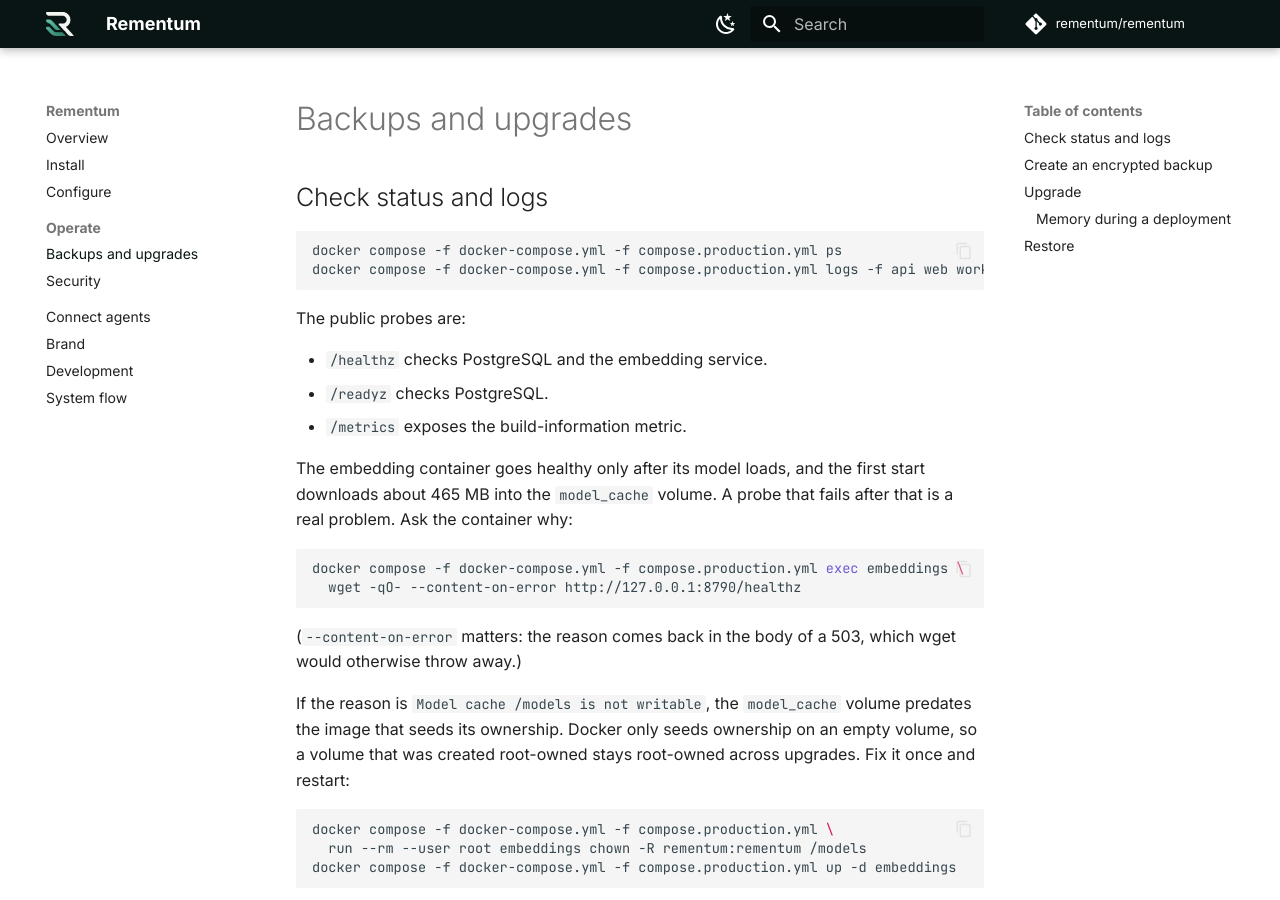
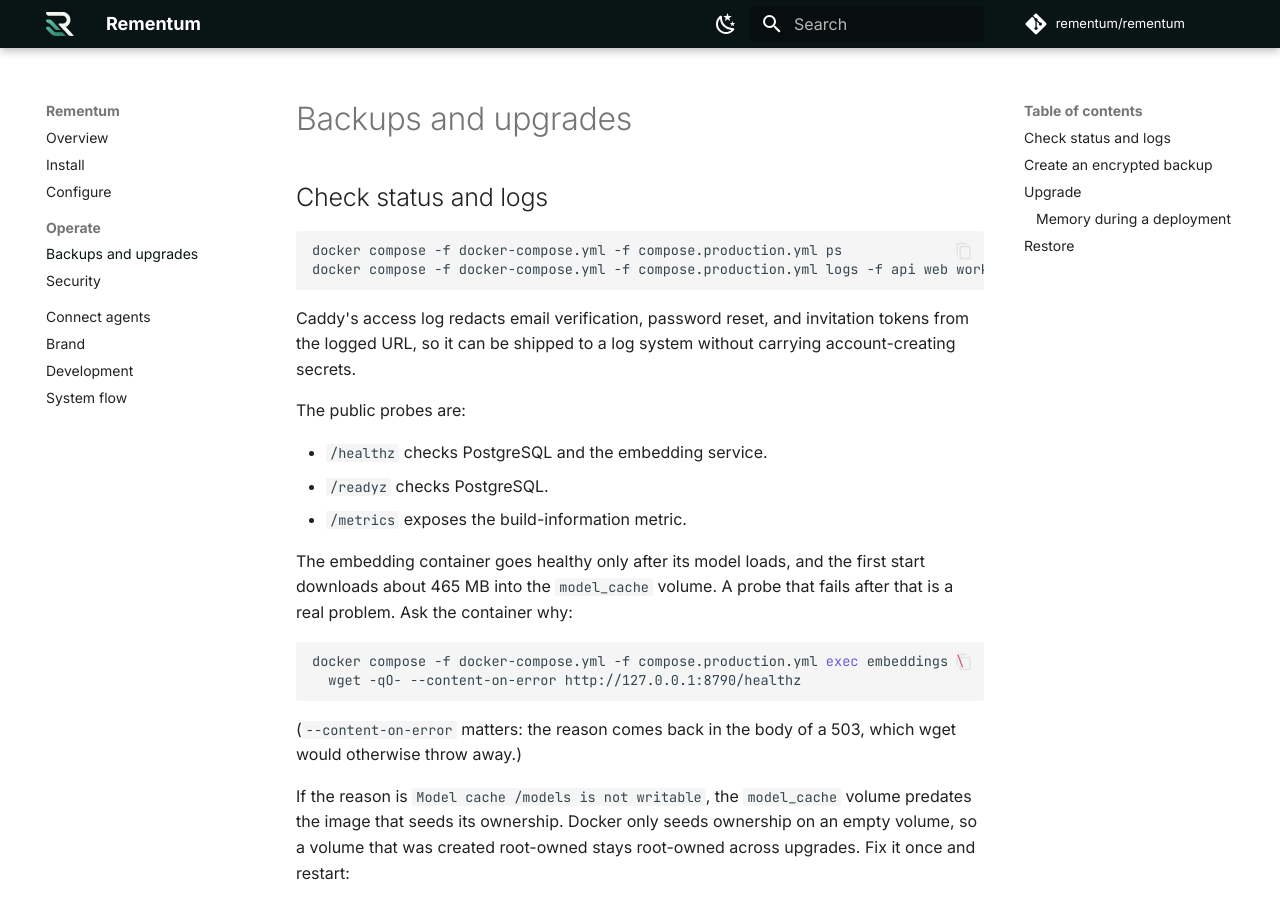
Before and after one commit to rementum/rementum, an MkDocs documentation site: the page built from docs/operations.md, in a window 1280 px wide and 900 px high. Built offline with MkDocs 1.6.1 and Material for MkDocs 9.7.7, drawn with Linux system fonts in a browser that asks for light colours; comment, search, counter and statistics services are not loaded.

Commit message:
fix(deploy): ship production-only runtime images, drop capabilities, redact tokens from the edge log
The api, worker, and embeddings images carried every devDependency plus the
packages' sources and tests; a pruned stage now feeds the runtime image only
production dependencies and built output, and the api image keeps the
migrations the migrate service needs. Every service runs with
no-new-privileges and the non-root Node services drop all capabilities.
Caddy's access log replaces verification, reset, and invitation tokens with
a placeholder instead of recording them in plaintext.

Co-Authored-By: Claude Fable 5.1 <noreply@anthropic.com>

````diff
--- a/docs/operations.md
+++ b/docs/operations.md
@@ -6,6 +6,9 @@
 docker compose -f docker-compose.yml -f compose.production.yml ps
 docker compose -f docker-compose.yml -f compose.production.yml logs -f api web worker
 ```
+
+Caddy's access log redacts email verification, password reset, and invitation tokens from the
+logged URL, so it can be shipped to a log system without carrying account-creating secrets.
 
 The public probes are:
 
````
Also changed, not shown: docker-compose.yml (+18 -0 lines), 4 other files.
